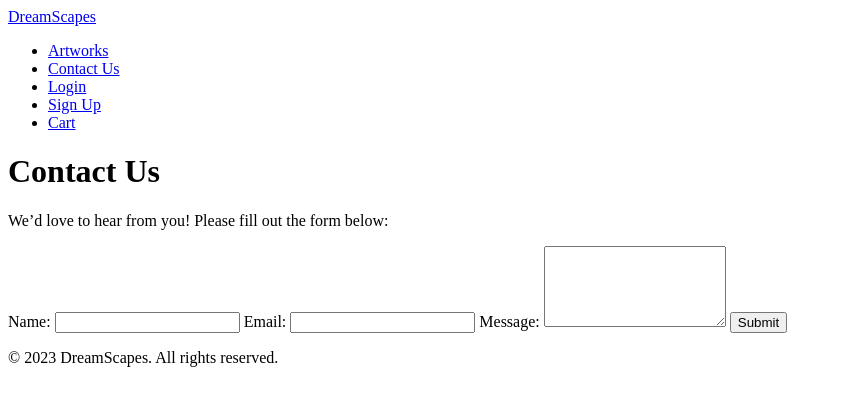
After one commit to monicathomas8/Dreamscapes, a Django app: page /contact/ in a window 1280 px wide. The commit adds this page. Shown: the top 406 px of the page, without its empty margins (0-842 px from the left). Run offline with Django 5.2, Linux system fonts and the light colour scheme.

Commit message:
built contat us page in home app

```diff
--- /dev/null
+++ b/home/templates/home/contact_us.html
@@ -0,0 +1,20 @@
+{% extends "base.html" %}
+
+{% block content %}
+<h1>Contact Us</h1>
+<p>We’d love to hear from you! Please fill out the form below:</p>
+
+<form method="post" action=".">
+    {% csrf_token %}
+    <label for="name">Name:</label>
+    <input type="text" id="name" name="name" required>
+
+    <label for="email">Email:</label>
+    <input type="email" id="email" name="email" required>
+
+    <label for="message">Message:</label>
+    <textarea id="message" name="message" rows="5" required></textarea>
+
+    <button type="submit">Submit</button>
+</form>
+{% endblock %}
--- a/home/urls.py
+++ b/home/urls.py
@@ -1,6 +1,8 @@
 from django.urls import path
 from . import views
+from .views import contact_us
 
 urlpatterns = [
     path('', views.home, name='home'),
+    path('contact/', contact_us, name='contact_us'),
 ]
--- a/home/views.py
+++ b/home/views.py
@@ -2,4 +2,14 @@ from django.shortcuts import render
 
 
 def home(request):
+    """
+    Render the home page.
+    """
     return render(request, 'home/index.html')
+
+
+def contact_us(request):
+    """
+    Render the contact us page.
+    """
+    return render(request, 'home/contact_us.html')
--- a/templates/base.html
+++ b/templates/base.html
@@ -12,6 +12,7 @@
             <a href="{% url 'home' %}" class="navbar-brand">DreamScapes</a>
             <ul class="navbar-links">
                 <li><a href="{% url 'artwork-list' %}">Artworks</a></li>
+                <li><a href="{% url 'contact-us' %}">Contact Us</a></li>
                 {% if user.is_authenticated %}
                     <li><a href="">Welcome, {{ user.username }}</a></li>
                     <li><a href="{% url 'account_logout' %}" >Logout</a></li>
```
